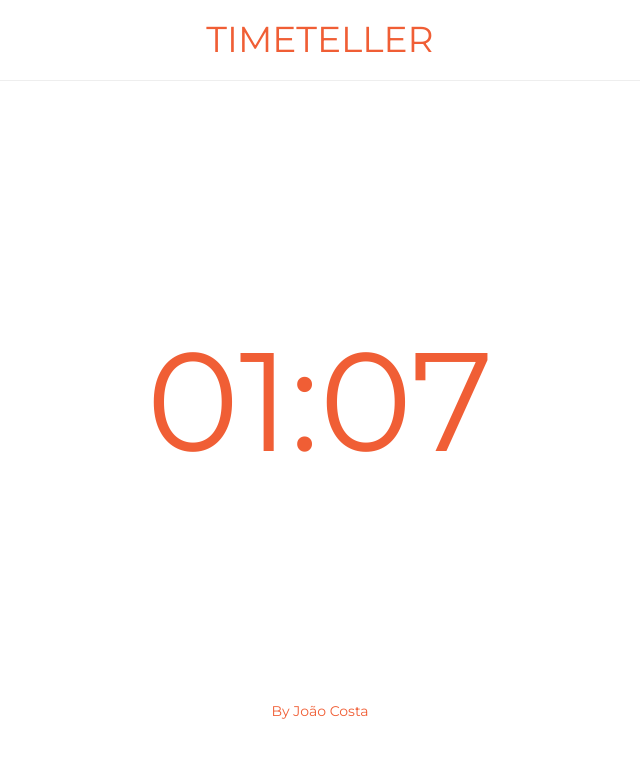
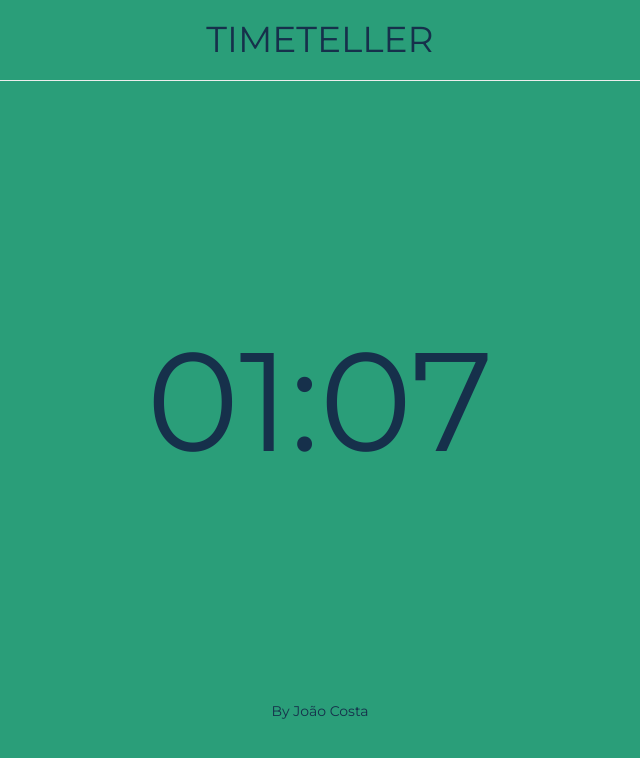
Before and after one commit to JoaoFCosta/Timeteller, a plain HTML site: page index.html in a window 1280 px wide. Shown: the whole page, without its empty margins (320-960 px from the left). Drawn offline with Linux system fonts and the light colour scheme.

Commit message:
Update code to run only when minute changes

```diff
--- a/index.html
+++ b/index.html
@@ -13,7 +13,7 @@
   <link rel="stylesheet" href="css/index.css" type="text/css">
 </head>
 
-<body onLoad="setTime();">
+<body onLoad="setTime();setColors();">
   <div class="container text-center">
     <h1 id="header">TIMETELLER</h1>
     <hr>
--- a/js/index.js
+++ b/js/index.js
@@ -1,27 +1,31 @@
 var bgcolors = ['#16304B', '#FFC23C', '#F05E35', '#2A9E79', '#FFFFFF'];
 var tmcolors = ['#FFC23C', '#2A9E79', '#FFFFFF', '#16304B', '#F05E35'];
+
+// Get current date and time
+var now = new Date();
+var msleft = ( 59 - now.getSeconds() + 1 ) * 1000;
 var hours, minutes, rand;
 
 function setTime () {
+  // Get current date and time
+  now = new Date();
 
-  var oldm = minutes;
-  var now = new Date();
+  // Calculat miliseconds left
+  msleft = ( 59 - now.getSeconds() + 1 ) * 1000;
+
   // Get hours
   hours = now.getHours();
   hours = hours < 10 ? ('0' + hours) : hours;
-  // Get minures
+
+  // Get minutes
   minutes = now.getMinutes();
   minutes = minutes < 10 ? ('0' + minutes) : minutes;
 
-
-  // Update time and colors
-  if ( oldm != minutes )
-  {
-    document.getElementById('time').innerHTML = hours + ':' + minutes;
-    setColors();
-  }
+  // Update time
+  document.getElementById('time').innerHTML = hours + ':' + minutes;
 }
 
+// Change colors
 function setColors () {
   var oldr = rand;
   do { rand = Math.floor( Math.random() * 5 ) } while ( rand == oldr );
@@ -37,4 +41,5 @@ function setColors () {
 
 window.setInterval( function() {
   setTime();
-}, 10000 );
+  setColors();
+}, msleft );
```
